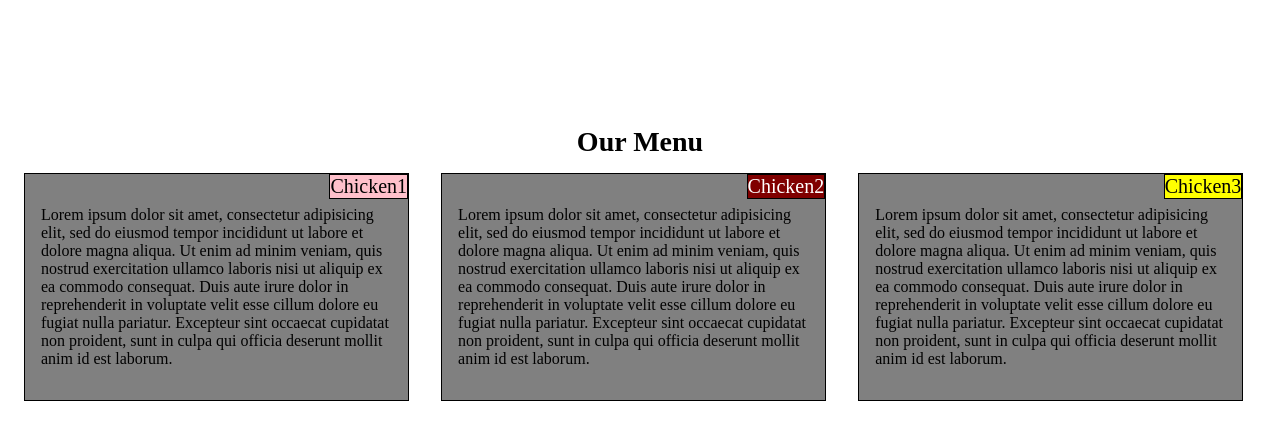
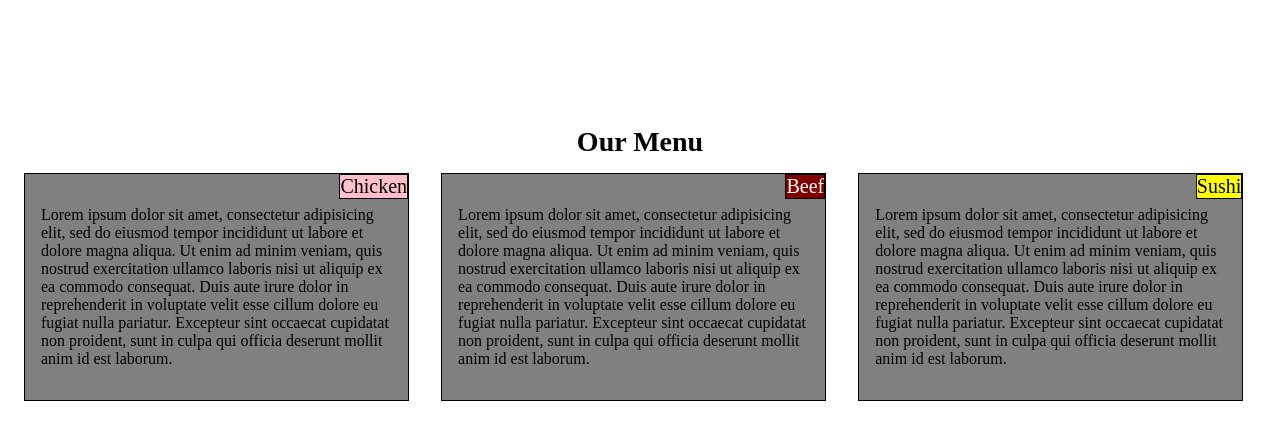
Before and after one commit to Kin86patel/Kin86patel.github.io, a plain HTML site: page module2-solution/index.html in a window 1280 px wide. Drawn offline with Linux system fonts and the light colour scheme.

Commit message:
Module2 Solution-Menu Item

```diff
--- a/module2-solution/index.html
+++ b/module2-solution/index.html
@@ -18,7 +18,7 @@
 			<div class="row">
 				<div class="itemPadding col-lg-4 col-md-6 col-sm-12">
 					<div class="details">
-					<span class="menuItem bgColorPink">Chicken1</span>
+					<span class="menuItem bgColorPink">Chicken</span>
 					<p>Lorem ipsum dolor sit amet, consectetur adipisicing elit, sed do eiusmod
 					tempor incididunt ut labore et dolore magna aliqua. Ut enim ad minim veniam,
 					quis nostrud exercitation ullamco laboris nisi ut aliquip ex ea commodo
@@ -30,7 +30,7 @@
 				</div>
 				<div class="itemPadding col-lg-4 col-md-6 col-sm-12">
 					<div class="details">
-					<span class="menuItem bgColorMaroon fontColorWhite">Chicken2</span>
+					<span class="menuItem bgColorMaroon fontColorWhite">Beef</span>
 					<p >
 					Lorem ipsum dolor sit amet, consectetur adipisicing elit, sed do eiusmod
 					tempor incididunt ut labore et dolore magna aliqua. Ut enim ad minim veniam,
@@ -43,7 +43,7 @@
 			</div>
 				<div class="itemPadding col-lg-4 col-md-12 col-sm-12">
 					<div class="details">
-					<span class="menuItem bgColorYellow">Chicken3</span>
+					<span class="menuItem bgColorYellow">Sushi</span>
 					<p >Lorem ipsum dolor sit amet, consectetur adipisicing elit, sed do eiusmod
 					tempor incididunt ut labore et dolore magna aliqua. Ut enim ad minim veniam,
 					quis nostrud exercitation ullamco laboris nisi ut aliquip ex ea commodo
```
